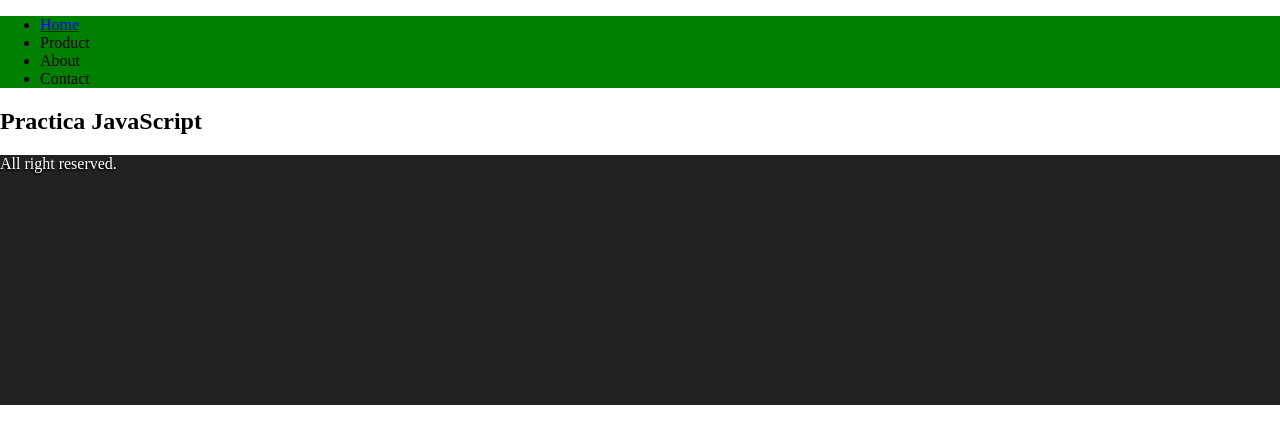
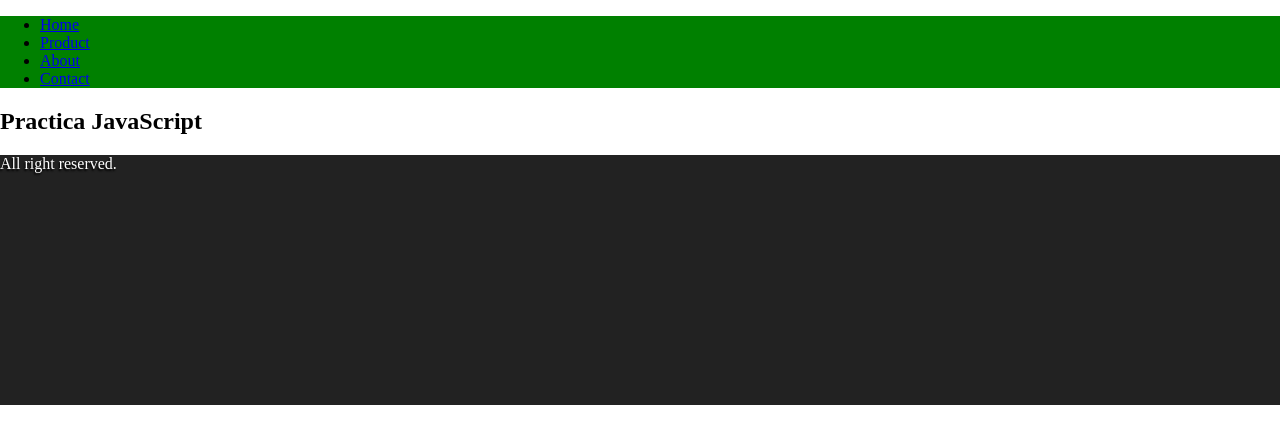
Before and after one commit to HarianM/PrimeraWeb, a plain HTML site: page index.html in a window 1280 px wide. Drawn offline with Linux system fonts and the light colour scheme.

Commit message:
corrigiendo enlaces del menu en index

```diff
--- a/index.html
+++ b/index.html
@@ -13,9 +13,9 @@
         <nav>
             <ul>
                 <li><a href="#">Home</a></li>
-                <li><a href="#"></a>Product</a></li>
-                <li><a href="#"></a>About</a></li>
-                <li><a href="#"></a>Contact</a></li>
+                <li><a href="#">Product</a></li>
+                <li><a href="#">About</a></li>
+                <li><a href="#">Contact</a></li>
             </ul>
         </nav>
     </header>
```
